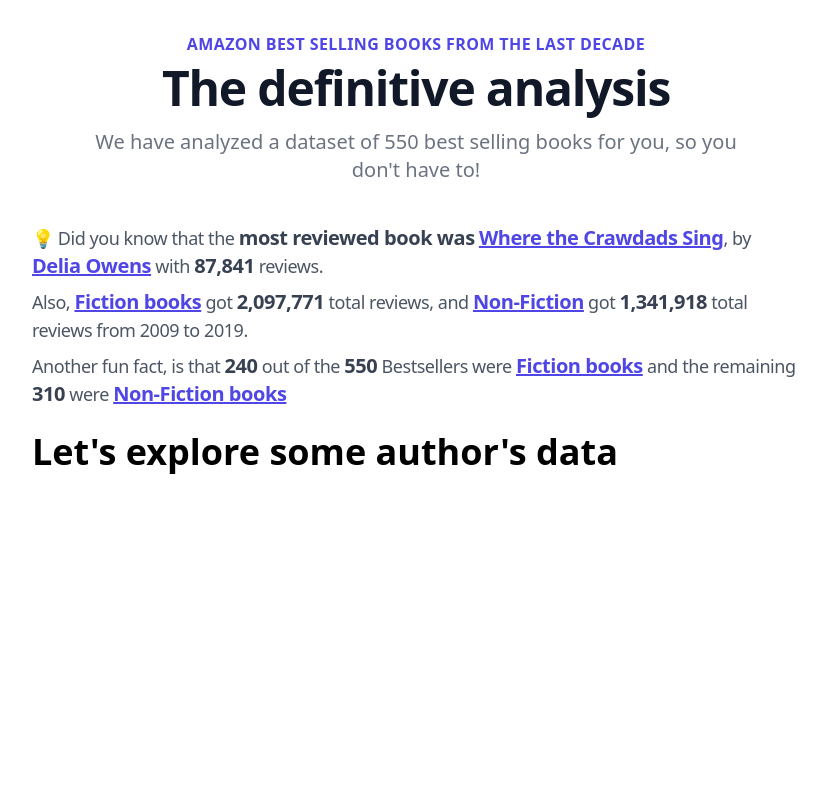
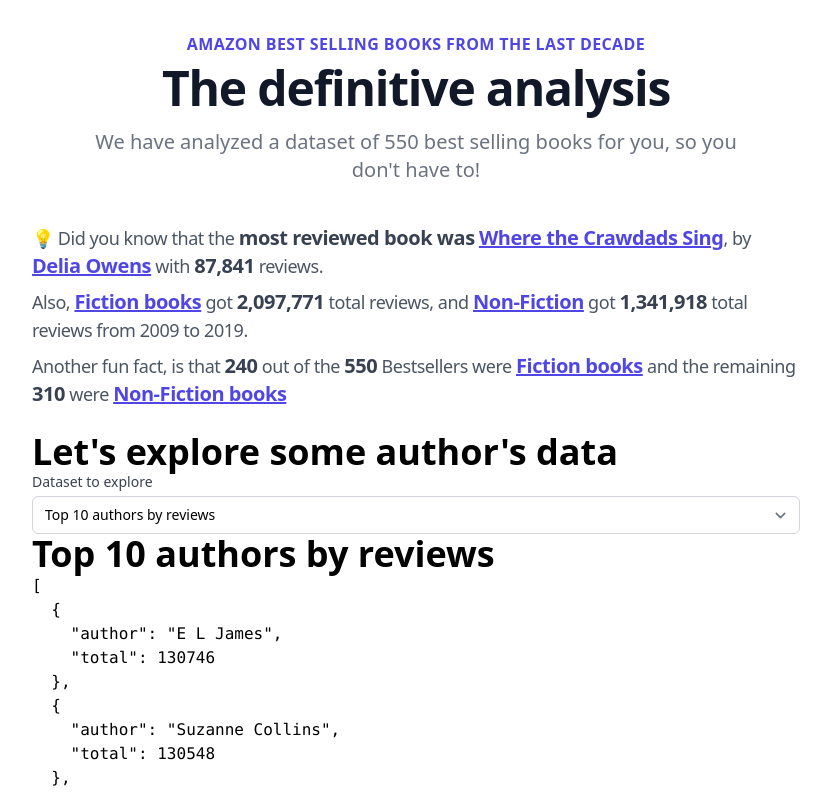
Before and after one commit to alejandronanez/data-funsies, a Next.js app: page / in a window 1280 px wide. Shown: the top 792 px of the page, without its empty margins (224-1055 px from the left). Built offline with nearby package versions, Linux system fonts and the light colour scheme; a web font is replaced by a local one.

Commit message:
Rendering raw data in the DynamicChart component.

```diff
--- /dev/null
+++ b/src/components/DynamicChart/DynamicChart.tsx
@@ -0,0 +1,66 @@
+import { useState, ChangeEvent, useEffect } from 'react';
+
+interface ChartData {
+  x: string;
+  y: string;
+  data: Array<{ [key: string]: any }>;
+}
+
+interface Option {
+  collectionLabel: string;
+  collectionId: string;
+  chartData: ChartData;
+}
+
+interface Props {
+  options: Array<Option>;
+}
+
+export function DynamicChart({ options }: Props) {
+  const [optionIndexSelected, setOptionIndexSelected] = useState(
+    options[0]?.collectionId,
+  );
+  const [optionSelected, setOptionSelected] = useState<null | Option>();
+
+  useEffect(() => {
+    const newOption = options.find(
+      (option) => option.collectionId === optionIndexSelected,
+    );
+    setOptionSelected(newOption);
+  }, [optionIndexSelected]);
+
+  function handleChange(event: ChangeEvent<HTMLSelectElement>) {
+    setOptionIndexSelected(event.target.value);
+  }
+
+  return (
+    <div>
+      <div>
+        <label
+          htmlFor="datasets"
+          className="block text-sm font-medium text-gray-700"
+        >
+          Dataset to explore
+        </label>
+        <select
+          onChange={handleChange}
+          id="datasets"
+          name="datasets"
+          className="mt-1 block w-full pl-3 pr-10 py-2 text-base border-gray-300 focus:outline-none focus:ring-indigo-500 focus:border-indigo-500 sm:text-sm rounded-md"
+        >
+          {options.map((optionKey) => (
+            <option key={optionKey.collectionId} value={optionKey.collectionId}>
+              {optionKey.collectionLabel}
+            </option>
+          ))}
+        </select>
+      </div>
+      {optionSelected ? (
+        <>
+          <p className="text-4xl font-bold">{optionSelected.collectionLabel}</p>
+          <pre>{JSON.stringify(optionSelected.chartData.data, null, 2)}</pre>
+        </>
+      ) : null}
+    </div>
+  );
+}
--- a/src/pages/index.tsx
+++ b/src/pages/index.tsx
@@ -12,6 +12,7 @@
 import { PromotionalBanner } from 'components/PromotionalBanner/PromotionalBanner';
 import { Section } from 'components/Layout/Section';
 import { DidYouKnow } from 'components/DidYouKnow/DidYouKnow';
+import { DynamicChart } from 'components/DynamicChart/DynamicChart';
 
 export default function Home({
   datasetSize,
@@ -40,6 +41,7 @@
           <h2 className="text-4xl font-bold ">
             Let&apos;s explore some author&apos;s data
           </h2>
+          <DynamicChart options={newDataSet} />
         </div>
       </div>
     </div>
@@ -56,8 +58,8 @@
       totalBooksPerGenre,
       mostReviewsPerGenre: getMostReviewsPerGenre(bestSellers),
       datasetSize: bestSellers.length,
-      newDataSet: {
-        'top-10-authors-by-reviews': {
+      newDataSet: [
+        {
           collectionLabel: 'Top 10 authors by reviews',
           collectionId: 'top-10-authors-by-reviews',
           chartData: {
@@ -66,7 +68,7 @@
             data: getPopularAuthorsByReview({ books: bestSellers }),
           },
         },
-        'bottom-10-authors-by-reviews': {
+        {
           collectionLabel: 'Bottom 10 authors by reviews',
           collectionId: 'bottom-10-authors-by-reviews',
           chartData: {
@@ -78,7 +80,7 @@
             }),
           },
         },
-        'top-10-authors-by-earnings': {
+        {
           collectionLabel: 'Top 10 authors by earnings',
           collectionId: 'top-10-authors-by-earnings',
           chartData: {
@@ -87,7 +89,7 @@
             data: getPopularAuthorsByRevenew({ books: bestSellers }),
           },
         },
-        'bottom-10-authors-by-earnings': {
+        {
           collectionLabel: 'Bottom 10 authors by earnings',
           collectionId: 'bottom-10-authors-by-earnings',
           chartData: {
@@ -99,7 +101,8 @@
             }),
           },
         },
-        'top-10-authors-with-more-bestsellers': {
+
+        {
           collectionLabel: 'Top 10 authors with more bestsellers',
           collectionId: 'top-10-authors-with-more-bestsellers',
           chartData: {
@@ -108,7 +111,7 @@
             data: getAuthorsByBestSeller({ books: bestSellers }),
           },
         },
-        'bottom-10-authors-with-more-bestsellers': {
+        {
           collectionLabel: 'Bottom 10 authors with more bestsellers',
           collectionId: 'bottom-10-authors-with-more-bestsellers',
           chartData: {
@@ -117,7 +120,7 @@
             data: getAuthorsByBestSeller({ books: bestSellers, order: 'ASC' }),
           },
         },
-      },
+      ],
       dataset: [
         {
           genre: 'Fiction',
--- a/tailwind.config.js
+++ b/tailwind.config.js
@@ -1,3 +1,4 @@
+// eslint-disable-next-line @typescript-eslint/no-var-requires
 const defaultTheme = require('tailwindcss/defaultTheme');
 
 module.exports = {
@@ -16,5 +17,5 @@
   variants: {
     extend: {},
   },
-  plugins: [],
+  plugins: [require('@tailwindcss/forms')],
 };
```
